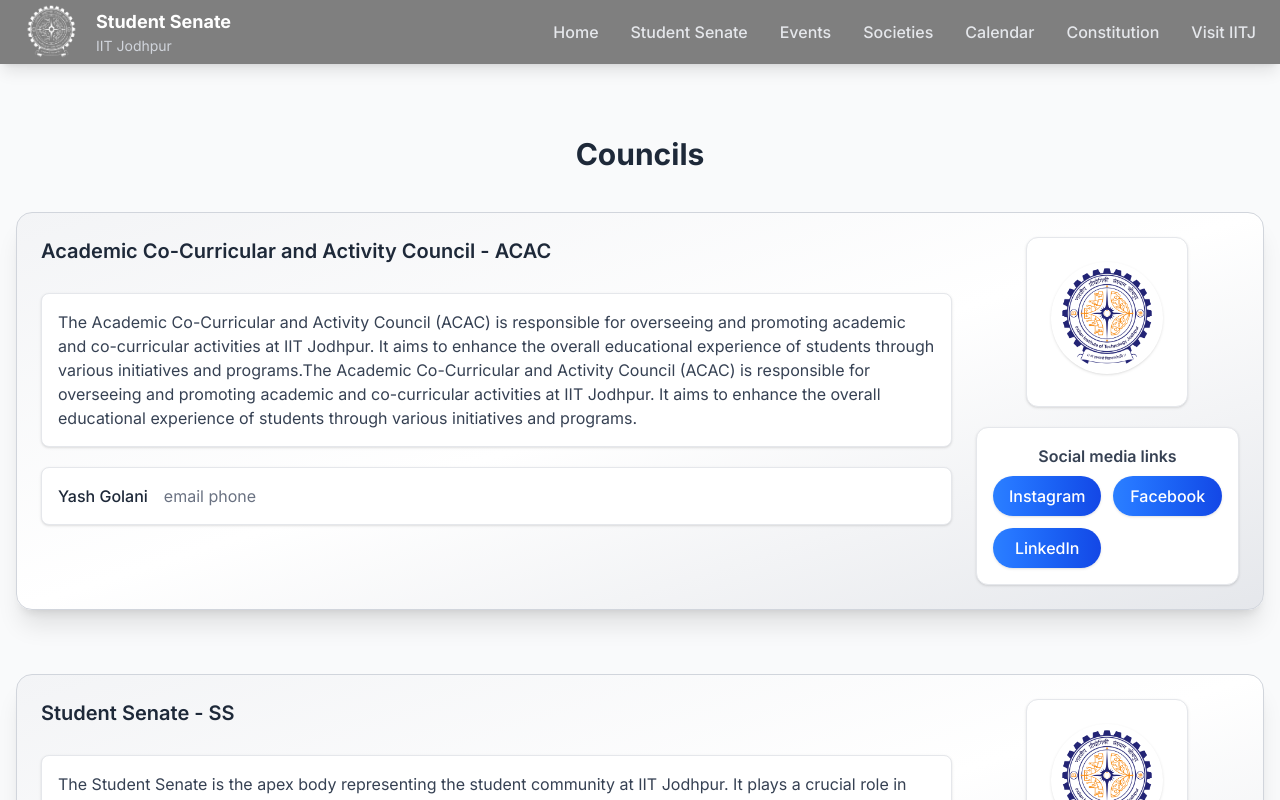
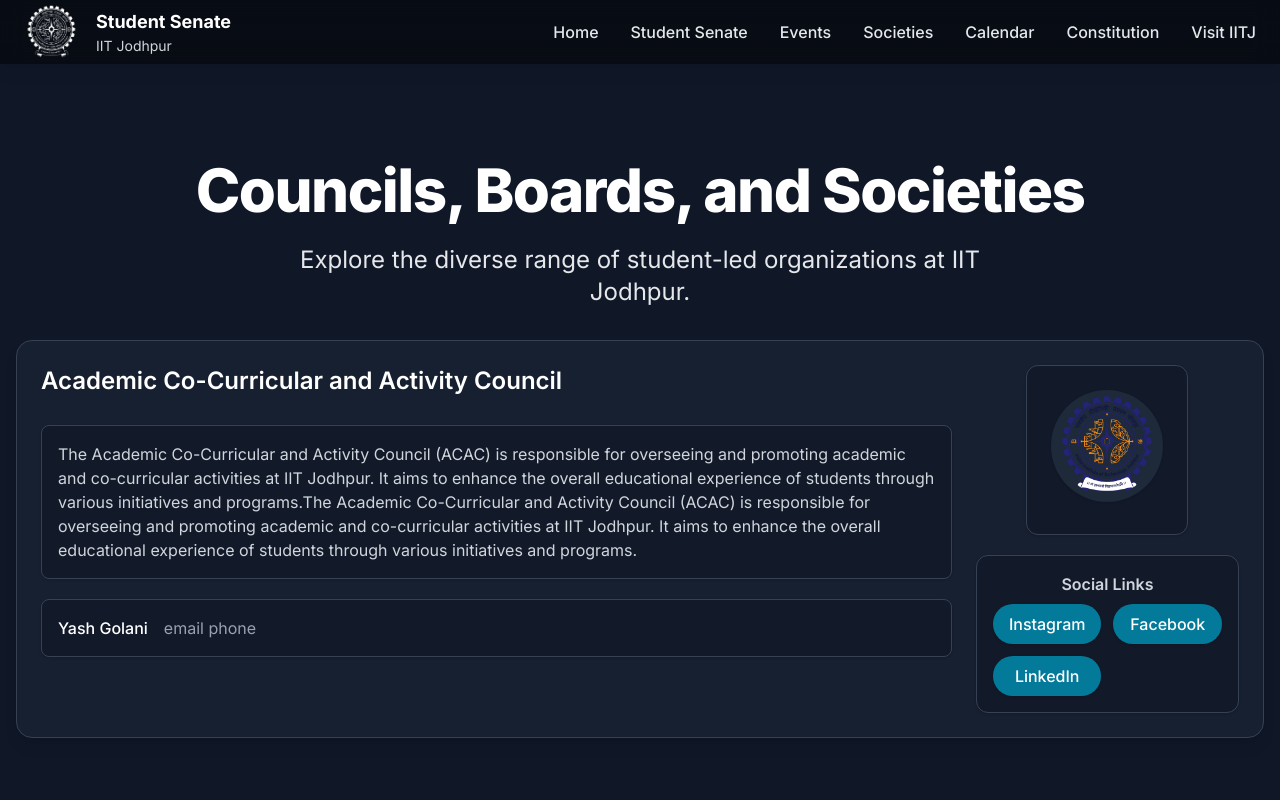
Before and after one commit to DeveloperAmrit/iitjsenateportal, a Next.js app: page /societies in a window 1280 px wide. Shown: the top 800 px of the page. Built offline with nearby package versions, Linux system fonts and the light colour scheme; no server answers; a web font is replaced by a local one.

Commit message:
Updated the page ui of societies page

```diff
--- a/app/societies/layout.tsx
+++ b/app/societies/layout.tsx
@@ -2,11 +2,9 @@ import React from "react";
 
 export default function Layout({ children }: { children: React.ReactNode }) {
   return (
-    <>
-    <div className="bg-black/50 backdrop-blur-md shadow-lg h-16"> </div>
-    <div className="min-h-screen bg-gray-50">
-      <main className="w-7xl mx-auto px-4 py-8">{children}</main>
+    <div className="bg-gray-900 text-white">
+      <div className="h-16 bg-black/50 backdrop-blur-md shadow-lg"></div>
+      <main className="w-full mx-auto px-4 py-8">{children}</main>
     </div>
-    </>
   );
 }
--- a/app/societies/page.tsx
+++ b/app/societies/page.tsx
@@ -6,19 +6,27 @@ import { ACACBoards, SACBoards } from '@/data/boards'
 import { getCubeFaces } from '@/lib/utils'
 
 const Societies = () => {
-
     const ACAC_faces = getCubeFaces(ACACBoards);
     const SAC_faces = getCubeFaces(SACBoards);
 
     return (
         <div>
-            <h2 className="text-3xl my-10 font-bold text-center text-gray-800">Councils</h2>
-            <div className='flex flex-col gap-y-16'>
+            <div className='py-16'>
+                <div className='text-center px-4'>
+                    <h1 className="text-4xl md:text-6xl font-extrabold text-white mb-6 tracking-tight center">
+                    Councils, Boards, and Societies
+                </h1>
+                <p className="text-xl md:text-2xl text-gray-200 mx-auto max-w-3xl mt-4 mb-8">
+                    Explore the diverse range of student-led organizations at IIT Jodhpur.
+                </p>
+                </div>
+
+                <div className='flex flex-col gap-y-16 max-w-7xl mx-auto'>
                     {
                         councils.map((council, index) => (
                             <CouncilCard
                                 key={index}
-                            title={council.title}
+                                title={council.fullform}
                                 about={council.about || 'About this council'}
                                 holderName={council.holder}
                                 contactInfo={council.contactInfo || "Contact information not available"}
@@ -28,14 +36,15 @@ const Societies = () => {
                         ))
                     }
                 </div>
-            <div className='my-10 border border-gray-300 rounded-2xl p-6 shadow-xl hover:shadow-2xl transition-shadow duration-300'>
-                <h2 className="text-3xl my-10 font-bold text-center text-gray-800">Baords under ACAC</h2>
+            </div>
+            <div className='my-10 border border-gray-700 bg-gray-800/20 rounded-2xl p-6 shadow-xl hover:shadow-2xl transition-shadow duration-300'>
+                <h2 className="text-4xl my-10 font-bold text-center text-white">Boards under ACAC</h2>
                 <div className='flex flex-col gap-y-16'>
                     <Cube faces={ACAC_faces} />
                 </div>
             </div>
-            <div className='my-10 border border-gray-300 rounded-2xl p-6 shadow-xl hover:shadow-2xl transition-shadow duration-300'>
-                <h2 className="text-3xl my-10 font-bold text-center text-gray-800">Baords under SAC</h2>
+            <div className='my-10 border border-gray-700 bg-gray-800/20 rounded-2xl p-6 shadow-xl hover:shadow-2xl transition-shadow duration-300'>
+                <h2 className="text-4xl my-10 font-bold text-center text-white">Boards under SAC</h2>
                 <div className='flex flex-col gap-y-16'>
                     <Cube faces={SAC_faces} />
                 </div>
@@ -44,4 +53,4 @@ const Societies = () => {
     )
 }
 
-export default Societies
+export default Societies;
--- a/components/home/Fests.tsx
+++ b/components/home/Fests.tsx
@@ -5,7 +5,7 @@ import { fests } from '@/data/fests'
 const Fests = () => {
   return (
     <div className='flex flex-col gap-y-24 bg-gray-900'> {/* Added flexbox and gap */}
-      {fests.slice(0,5).map((fest, index) => (
+      {fests.slice(0,3).map((fest, index) => (
         <FullScreenCard
           key={index}
           backgroundUrl={fest.backgroundUrl}
--- a/components/societies/CouncilCard.tsx
+++ b/components/societies/CouncilCard.tsx
@@ -1,5 +1,8 @@
+"use client";
+
 import React from "react";
 import Image from "next/image";
+import { motion } from "framer-motion";
 
 type CouncilCardProps = {
   title: string;
@@ -19,20 +22,26 @@ const CouncilCard: React.FC<CouncilCardProps> = ({
   socialLinks,
 }) => {
   return (
-    <div className="bg-gradient-to-br from-gray-100 via-white to-gray-200 border border-gray-300 rounded-2xl p-6 flex flex-col md:flex-row gap-6 shadow-xl hover:shadow-2xl transition-shadow duration-300">
+    <motion.div
+      initial={{ opacity: 0, y: 50 }}
+      whileInView={{ opacity: 1, y: 0 }}
+      transition={{ duration: 0.5, ease: "easeOut" }}
+      viewport={{ once: true, amount: 0.2 }}
+      className="bg-gray-800/50 border border-gray-700 rounded-2xl p-6 flex flex-col md:flex-row gap-6 shadow-lg hover:shadow-cyan-500/20 hover:border-cyan-500/50 transition-all duration-300"
+    >
       <div className="flex-1 flex flex-col gap-5">
-        <h3 className="font-semibold text-xl mb-2 text-gray-800">{title}</h3>
-        <div className="bg-white border border-gray-200 rounded-lg p-4 shadow-sm text-gray-700">
+        <h3 className="font-semibold text-2xl mb-2 text-white">{title}</h3>
+        <div className="bg-gray-900/70 border border-gray-700 rounded-lg p-4 shadow-sm text-gray-300">
           {about}
         </div>
-        <div className="bg-white border border-gray-200 rounded-lg p-4 shadow-sm flex items-center gap-2">
-          <span className="font-medium text-gray-800">{holderName}</span>
-          <span className="ml-2 text-gray-500">{contactInfo}</span>
+        <div className="bg-gray-900/70 border border-gray-700 rounded-lg p-4 shadow-sm flex items-center gap-2">
+          <span className="font-medium text-white">{holderName}</span>
+          <span className="ml-2 text-gray-400">{contactInfo}</span>
         </div>
       </div>
       <div className="flex flex-col items-center gap-5 min-w-[200px]">
-        <div className="bg-white border border-gray-200 rounded-xl flex flex-col items-center justify-center p-6 shadow">
-          <div className="w-28 h-28 rounded-full flex items-center justify-center mb-2  shadow">
+        <div className="bg-gray-900/70 border border-gray-700 rounded-xl flex flex-col items-center justify-center p-6 shadow">
+          <div className="w-28 h-28 rounded-full flex items-center justify-center mb-2 shadow bg-gray-800">
             {logoUrl ? (
               <Image
                 src={logoUrl}
@@ -42,13 +51,13 @@ const CouncilCard: React.FC<CouncilCardProps> = ({
                 className="rounded-full object-cover"
               />
             ) : (
-              <span className="text-gray-500 text-center">ACAC logo</span>
+              <span className="text-gray-400 text-center">Logo</span>
             )}
           </div>
         </div>
-        <div className="bg-white border border-gray-200 rounded-xl p-4 w-full text-center shadow">
-          <span className="font-semibold text-gray-700 mb-2 block">
-            Social media links
+        <div className="bg-gray-900/70 border border-gray-700 rounded-xl p-4 w-full text-center shadow">
+          <span className="font-semibold text-gray-300 mb-2 block">
+            Social Links
           </span>
           <div className="grid grid-cols-2 gap-3 justify-center mt-2">
             {socialLinks.map((link) => (
@@ -57,7 +66,7 @@ const CouncilCard: React.FC<CouncilCardProps> = ({
                 href={link.href}
                 target="_blank"
                 rel="noopener noreferrer"
-                className="inline-block px-4 py-2 rounded-full bg-gradient-to-r from-blue-500 to-blue-700 text-white font-medium shadow hover:scale-105 hover:from-blue-600 hover:to-blue-800 transition-all duration-200"
+                className="inline-block px-4 py-2 rounded-full bg-cyan-600/80 text-white font-medium shadow hover:scale-105 hover:bg-cyan-500/80 transition-all duration-200"
               >
                 {link.label}
               </a>
@@ -65,7 +74,7 @@ const CouncilCard: React.FC<CouncilCardProps> = ({
           </div>
         </div>
       </div>
-    </div>
+    </motion.div>
   );
 };
 
--- a/data/councils.js
+++ b/data/councils.js
@@ -1,6 +1,6 @@
 export const councils = [
     {
-        title: "Academic Co-Curricular and Activity Council - ACAC",
+        title: "Academic Co Curricular and Activity Council - ACAC",
         fullform: "Academic Co-Curricular and Activity Council",
         imageurl: "",
         holder: "Yash Golani",
--- a/package.json
+++ b/package.json
@@ -30,7 +30,7 @@
     "@types/node": "^20",
     "@types/react": "^19",
     "@types/react-dom": "^19",
-    "eslint": "^9",
+    "eslint": "^9.32.0",
     "eslint-config-next": "15.3.5",
     "tailwindcss": "^4",
     "tw-animate-css": "^1.3.5",
```
Also changed, not shown: 1 other file (tests, documents, lock files or other folders). Lines whose indentation alone changed are shown as unchanged.
